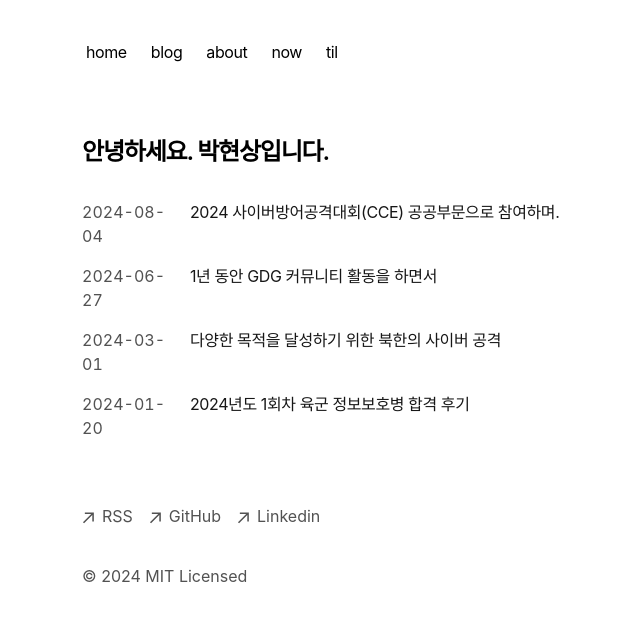
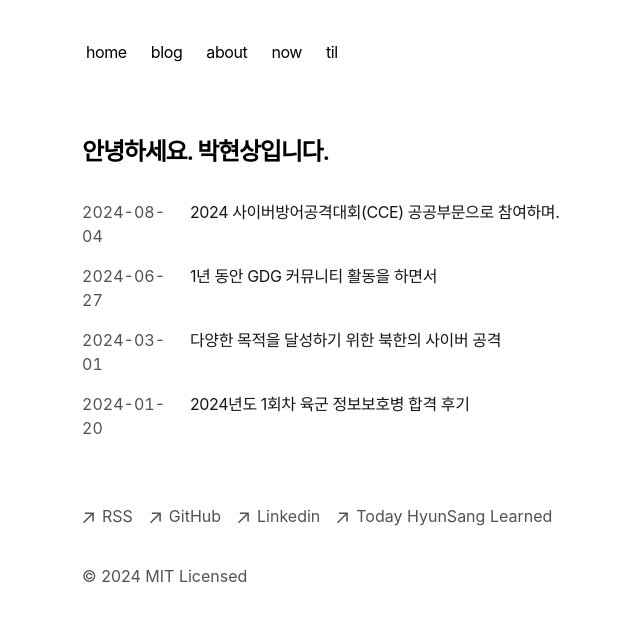
Before and after one commit to Dev-HyunSang/blog, a Next.js app: page / in a window 1280 px wide. Shown: the top 620 px of the page, without its empty margins (270-910 px from the left). Built offline with nearby package versions, Linux system fonts and the light colour scheme.

Commit message:
feat: add TIL Link

```diff
--- a/app/components/footer.tsx
+++ b/app/components/footer.tsx
@@ -52,6 +52,17 @@ export default function Footer() {
             <p className="ml-2 h-7">Linkedin</p>
           </a>
         </li>
+        <li>
+          <a
+            className="flex items-center transition-all hover:text-neutral-800 dark:hover:text-neutral-100"
+            rel="noopener noreferrer"
+            target="_blank"
+            href="https://til.hyunsang.dev"
+          >
+            <ArrowIcon />
+            <p className="ml-2 h-7">Today HyunSang Learned</p>
+          </a>
+        </li>
       </ul>
       <p className="mt-8 text-neutral-600 dark:text-neutral-300">
         © {new Date().getFullYear()} MIT Licensed
```
